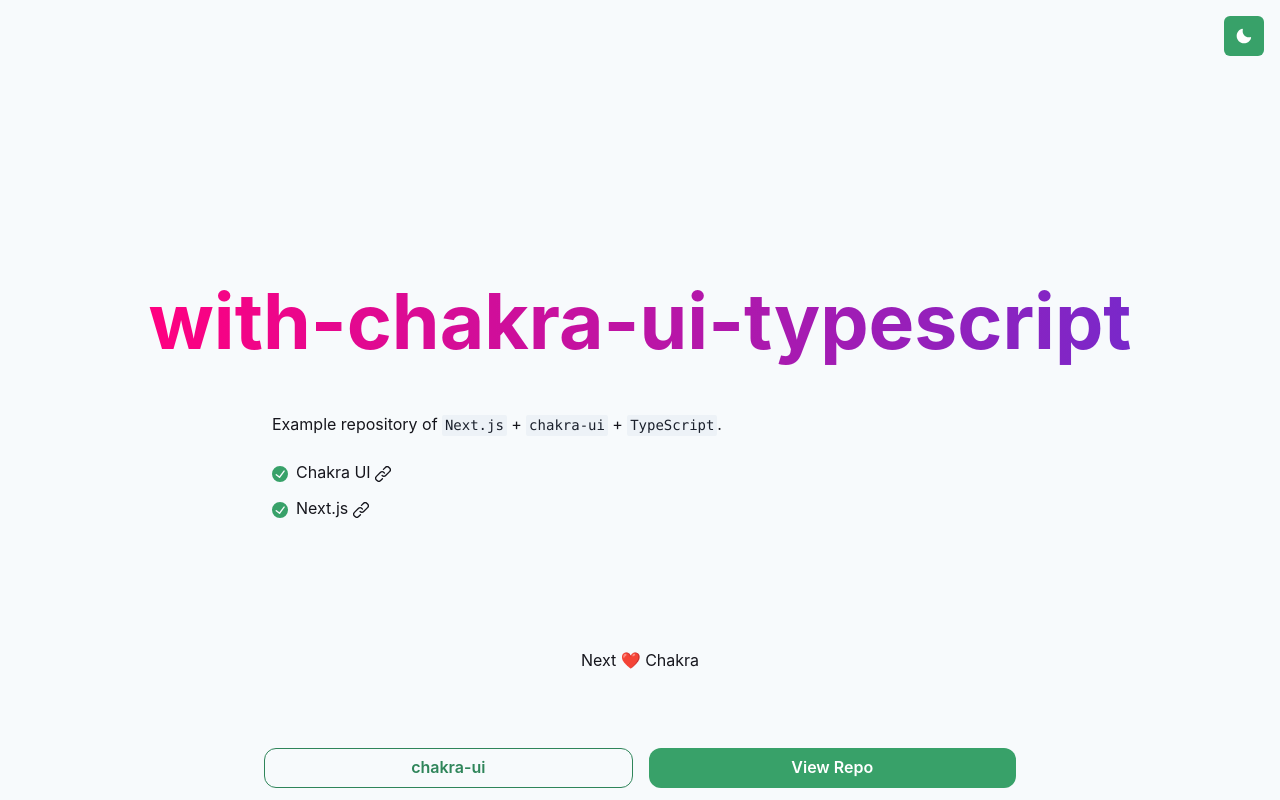
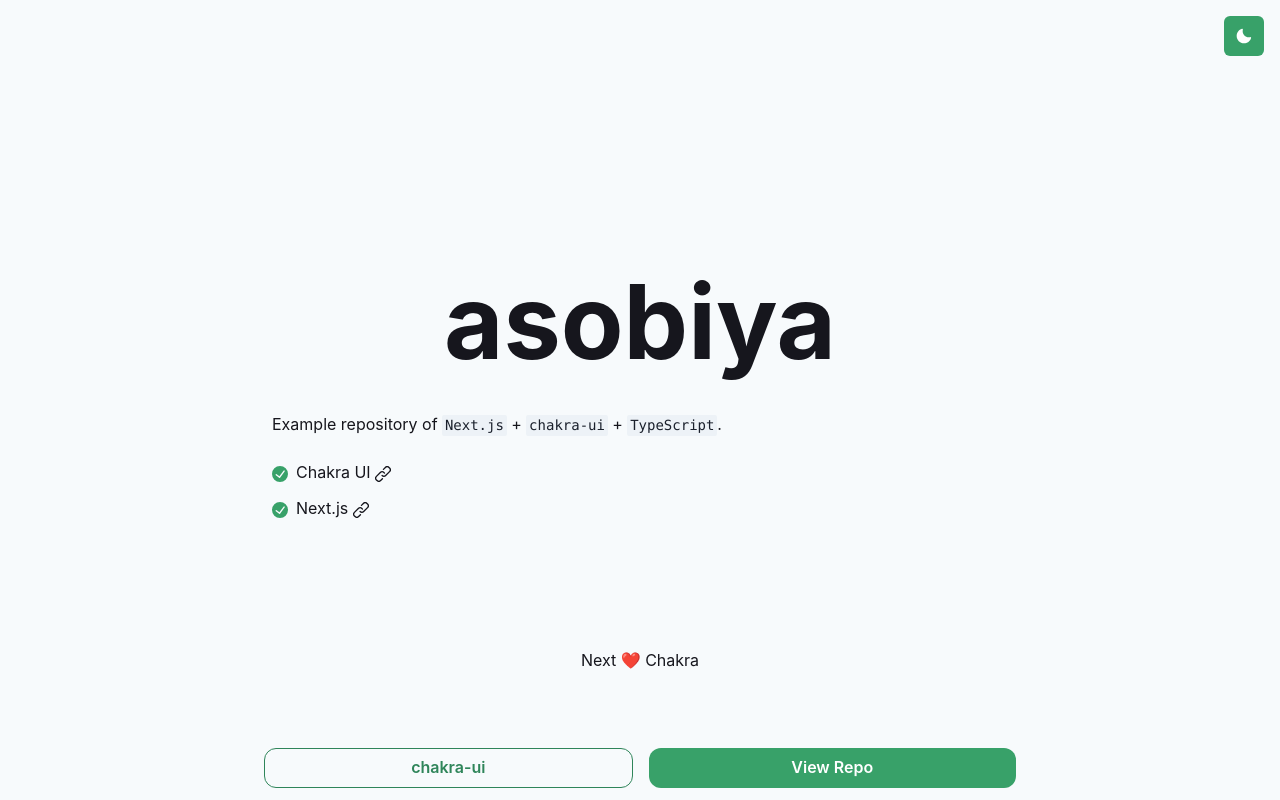
Before and after one commit to asobiya-dao/asobiya-website, a Next.js app: page / in a window 1280 px wide. Built offline with nearby package versions, Linux system fonts and the light colour scheme.

Commit message:
asobiyaに文字を変更

```diff
--- a/src/components/Hero.tsx
+++ b/src/components/Hero.tsx
@@ -5,13 +5,11 @@
     justifyContent="center"
     alignItems="center"
     height="100vh"
-    bgGradient="linear(to-l, heroGradientStart, heroGradientEnd)"
-    bgClip="text"
   >
-    <Heading fontSize="6vw">{title}</Heading>
+    <Heading fontSize="8vw">{title}</Heading>
   </Flex>
 )
 
 Hero.defaultProps = {
-  title: 'with-chakra-ui-typescript',
+  title: 'asobiya',
 }
```
